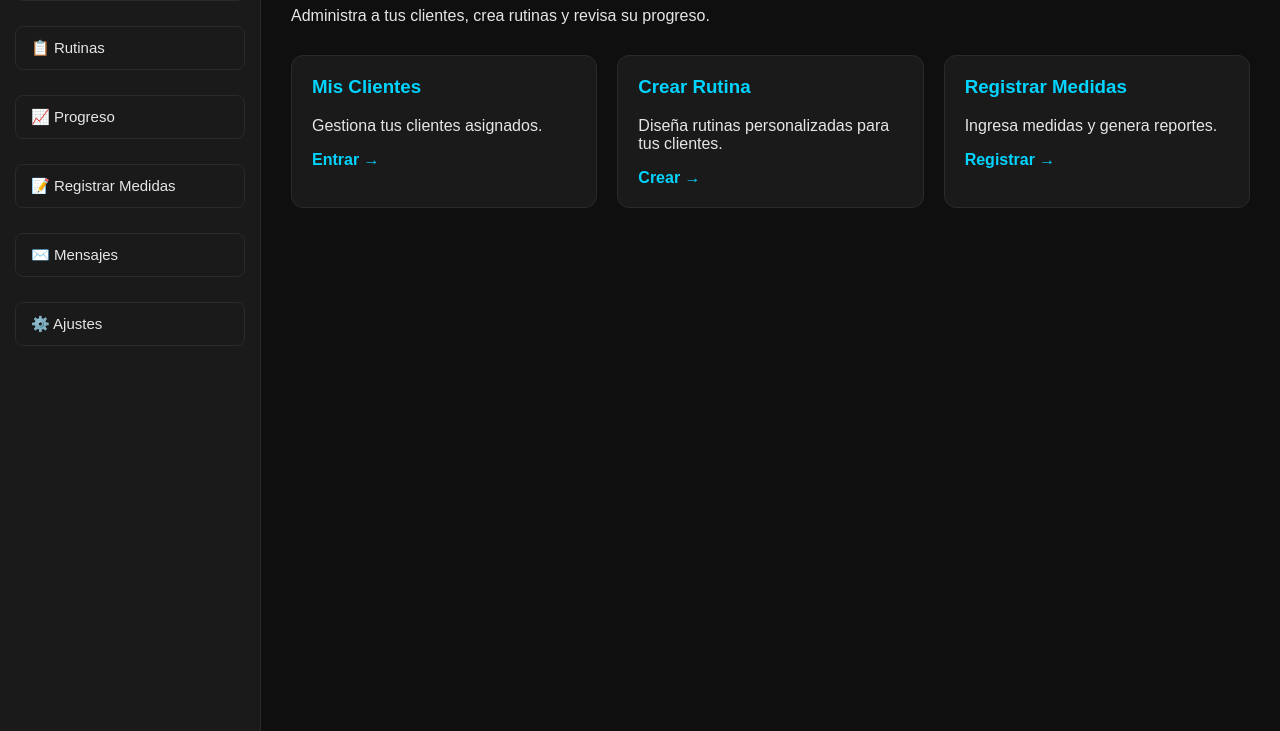
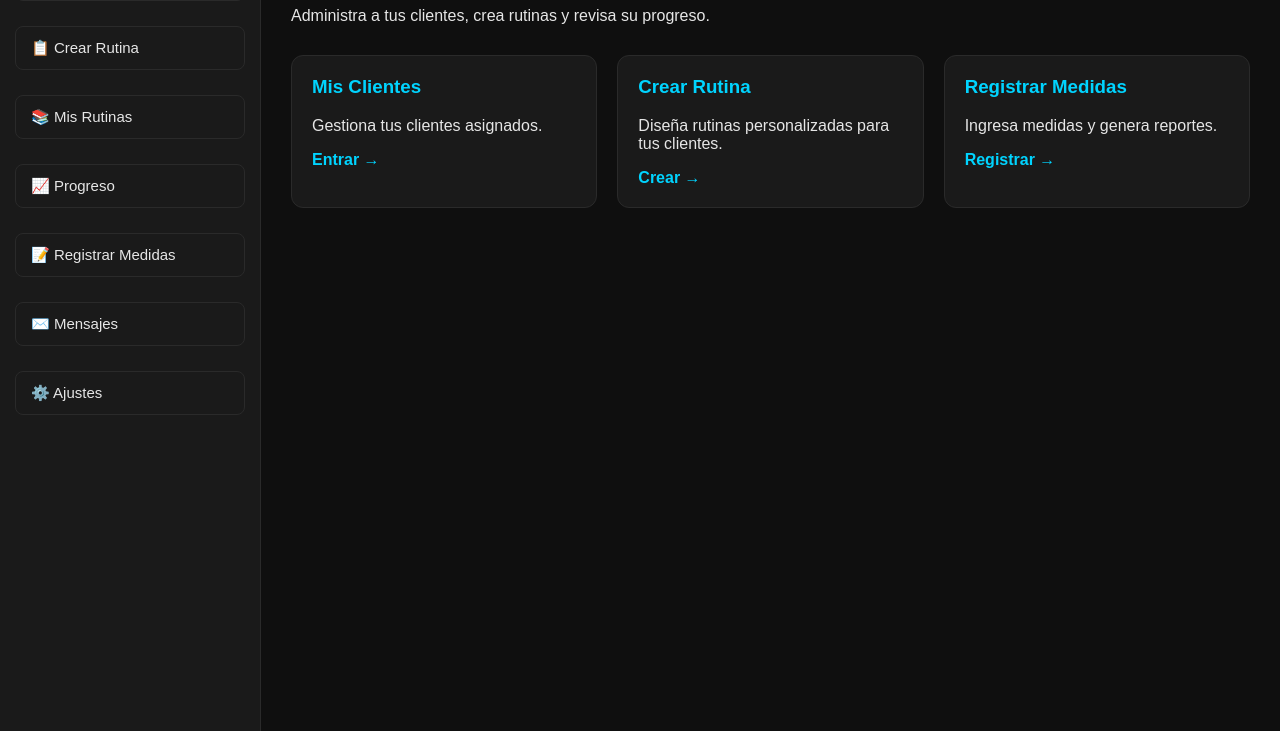
Before and after one commit to Jujuyarath/Nutricalculadora, a Flask app: template app/templates/coach/panel_coach.html in a window 1280 px wide. Shown: the part 119-850 px from the top of the page. Run offline with Flask 3, Linux system fonts and the light colour scheme; the template is opened without the code that fills it, so the values that code supplies are empty.

Commit message:
ajuste crear rutina

```diff
--- a/app/templates/coach/panel_coach.html
+++ b/app/templates/coach/panel_coach.html
@@ -120,7 +120,8 @@
         <h2>Coach</h2>
 
         <div class="menu-item"><a href="/mis_clientes">👥 Mis Clientes</a></div>
-        <div class="menu-item"><a href="#">📋 Rutinas</a></div>
+        <div class="menu-item"><a href="/crear_rutina">📋 Crear Rutina</a></div>
+        <div class="menu-item"><a href="/mis_rutinas">📚 Mis Rutinas</a></div>
         <div class="menu-item"><a href="#">📈 Progreso</a></div>
         <div class="menu-item"><a href="#">📝 Registrar Medidas</a></div>
         <div class="menu-item"><a href="#">✉️ Mensajes</a></div>
```
